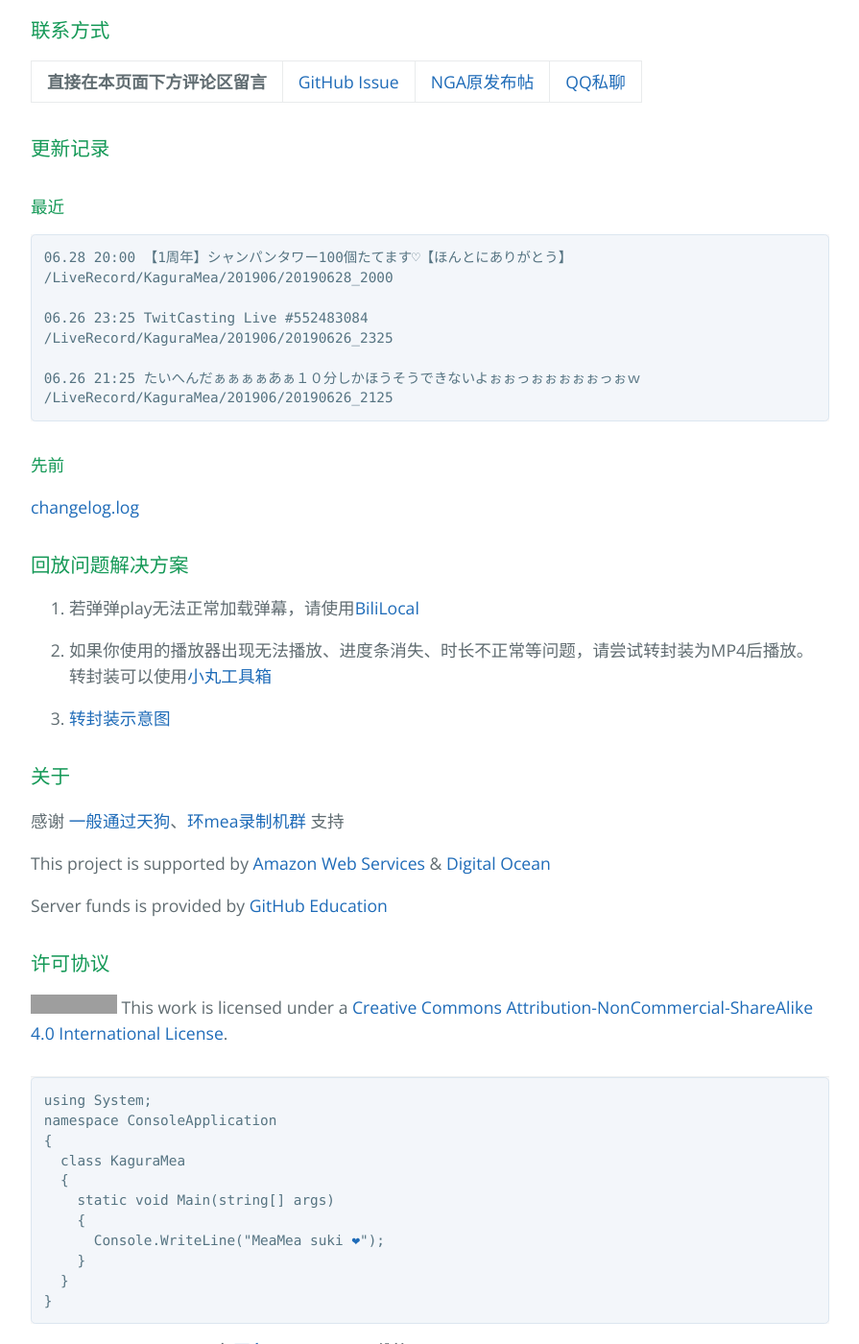
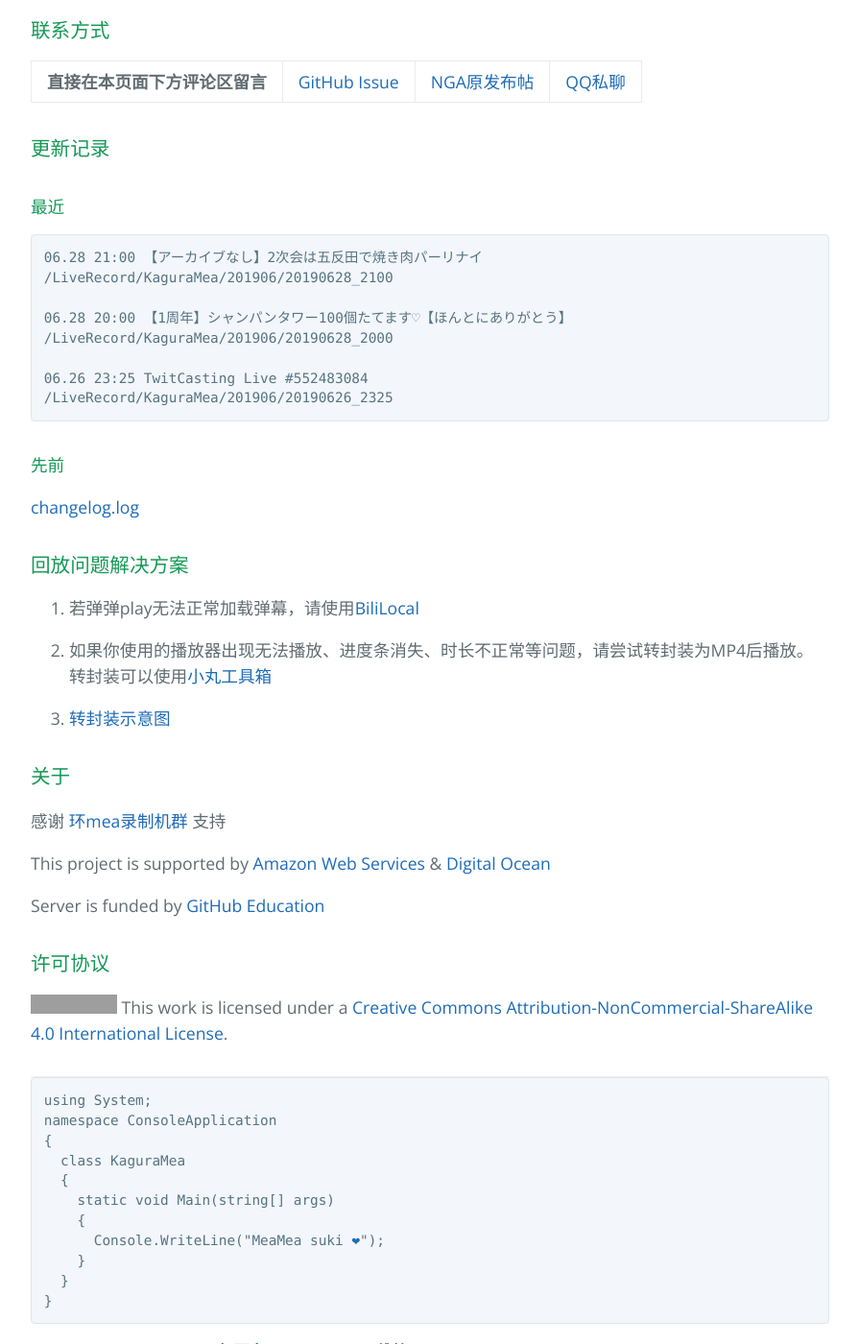
Before and after one commit to kaguramea-record/kaguramea-record.github.io, a Jekyll site: the page built from index.md, in a window 1280 px wide and 1400 px high, scrolled down 1170 px. Shown: the whole window at 96% size, without its empty margins (192-1087 px from the left). Built offline with Jekyll 4.4.1, drawn with Linux system fonts in a browser that asks for light colours; comment, search, counter and statistics services are not loaded; grey boxes are pictures that could not be loaded.

Commit message:
Update 190828-2

````diff
--- a/index.md
+++ b/index.md
@@ -38,14 +38,14 @@ layout: default
 #### 最近
 
 ```
+06.28 21:00 【アーカイブなし】2次会は五反田で焼き肉パーリナイ
+/LiveRecord/KaguraMea/201906/20190628_2100
+
 06.28 20:00 【1周年】シャンパンタワー100個たてます♡【ほんとにありがとう】
 /LiveRecord/KaguraMea/201906/20190628_2000
 
 06.26 23:25 TwitCasting Live #552483084
 /LiveRecord/KaguraMea/201906/20190626_2325
-
-06.26 21:25 たいへんだぁぁぁぁあぁ１０分しかほうそうできないよぉぉっぉぉぉぉぉっぉｗ
-/LiveRecord/KaguraMea/201906/20190626_2125
 ```
 
 #### 先前
@@ -62,11 +62,11 @@ layout: default
 
 ### 关于
 
-感谢 [一般通过天狗](https://twitter.com/irohas0621){:target="_blank"}、[环mea录制机群](https://shang.qq.com/wpa/qunwpa?idkey=31e52a7a8e2e56ab737a9b06fe6f61bb2f92a52746adbf27e211fa946ee6cf9a){:target="_blank"} 支持
+感谢 [环mea录制机群](https://shang.qq.com/wpa/qunwpa?idkey=31e52a7a8e2e56ab737a9b06fe6f61bb2f92a52746adbf27e211fa946ee6cf9a){:target="_blank"} 支持
 
 This project is supported by [Amazon Web Services](https://aws.amazon.com/){:target="_blank"} & [Digital Ocean](https://www.digitalocean.com/){:target="_blank"}
 
-Server funds is provided by [GitHub Education](https://education.github.com/){:target="_blank"}
+Server is funded by [GitHub Education](https://education.github.com/){:target="_blank"}
 
 ### 许可协议
 
````
Also changed, not shown: 1 other file.
